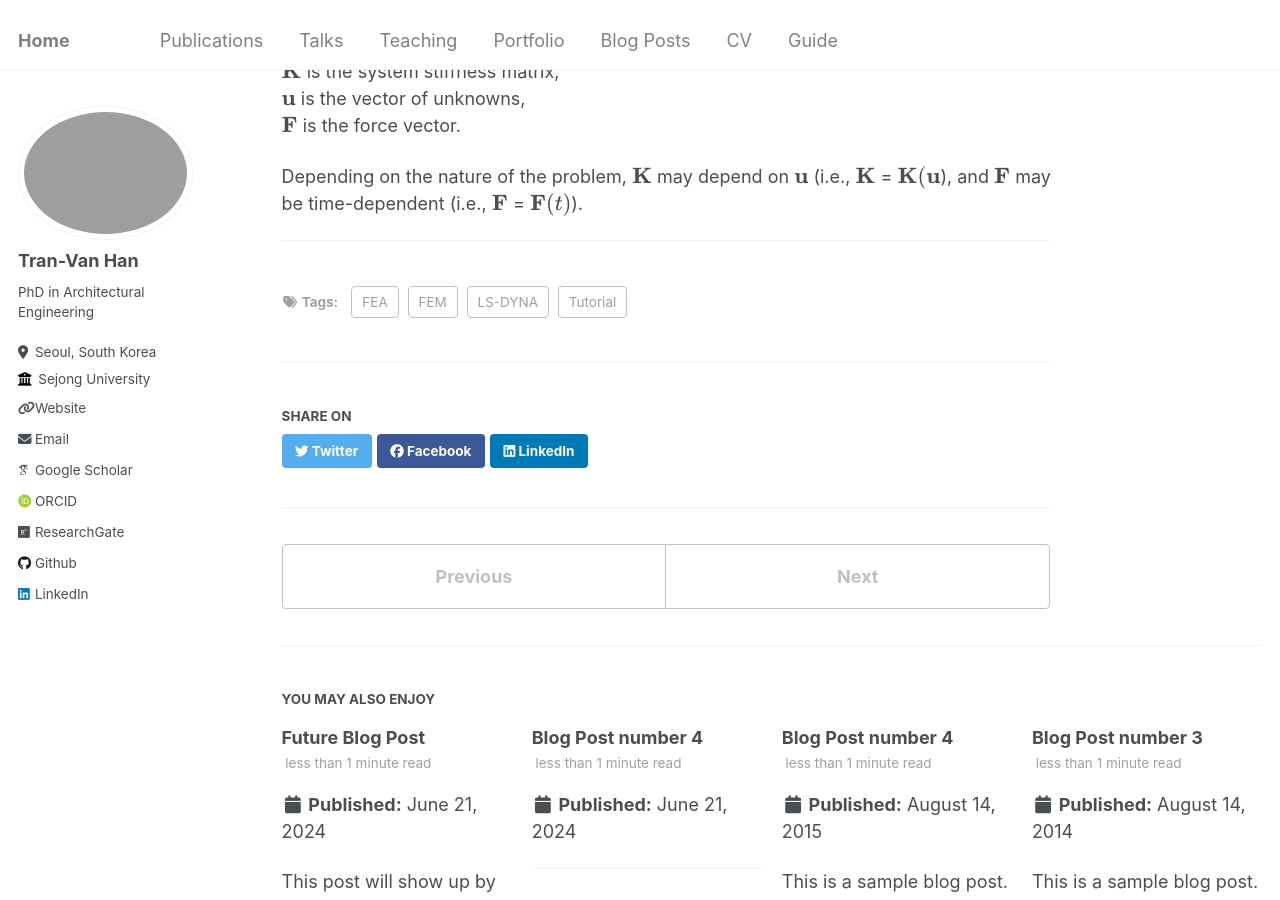
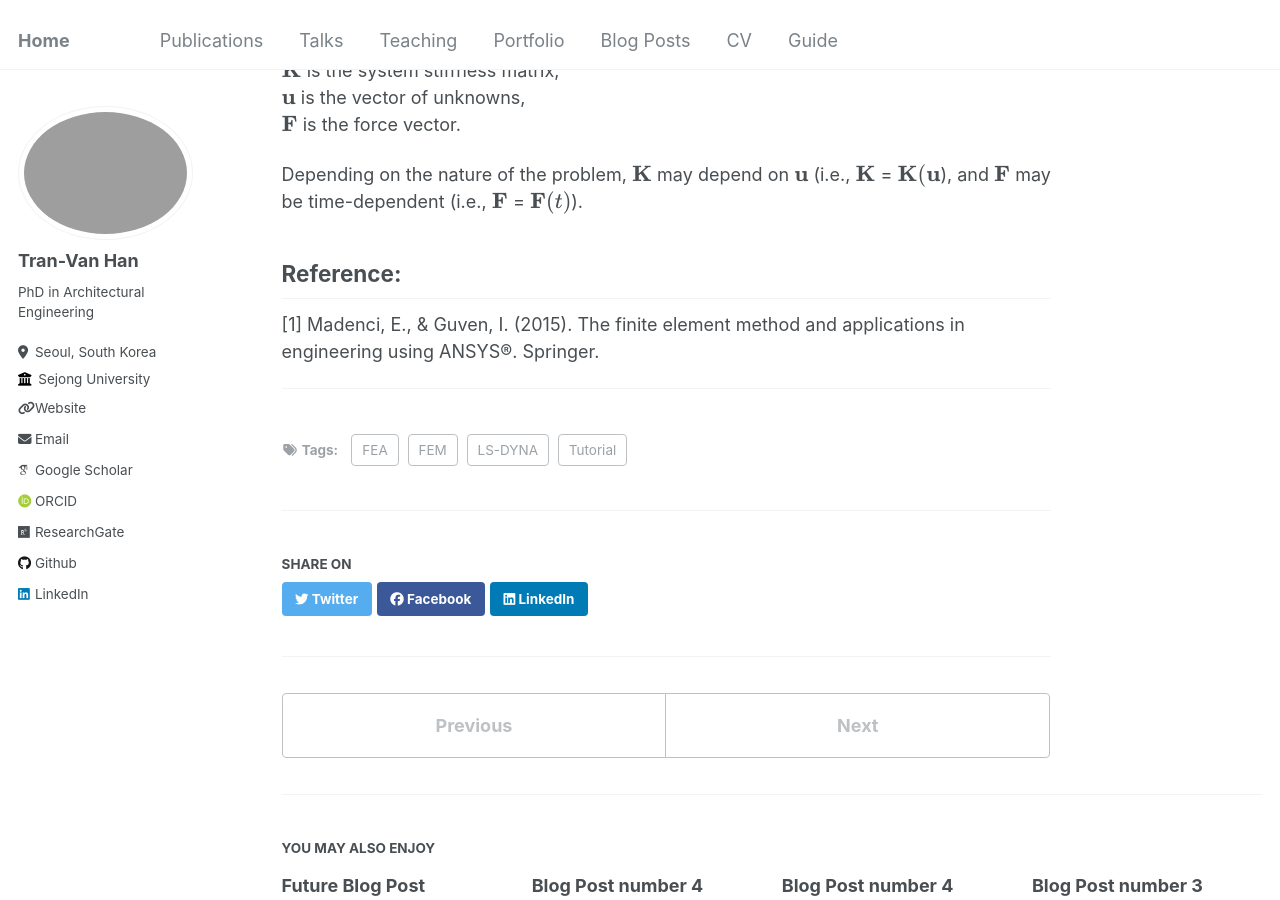
Before and after one commit to tranhan1405/tranhan1405.github.io, a Jekyll site: the page built from _posts/2024-06-21-blog-post-1.md, in a window 1280 px wide and 900 px high, scrolled down 1658 px. Built offline with Jekyll 4.4.1, drawn with Linux system fonts in a browser that asks for light colours; some web fonts are replaced; some of the changed text lies outside the part shown.

Commit message:
Update 2024-06-21-blog-post-1.md

```diff
--- a/_posts/2024-06-21-blog-post-1.md
+++ b/_posts/2024-06-21-blog-post-1.md
@@ -9,8 +9,7 @@
   - Tutorial
 ---
 
-Concept of Finite Element Analysis (FEA)
-===
+##Concept of Finite Element Analysis (FEA)
 
 1. **Definition and Purpose**:
    - Finite Element Analysis (FEA) is a computational technique introduced by Turner et al. in 1956. It is used for finding approximate solutions to a variety of real-world engineering problems that involve complex domains and boundary conditions. FEA is crucial in modeling physical phenomena in various engineering disciplines, such as solids, liquids, and gases.
@@ -57,6 +56,8 @@
 Depending on the nature of the problem, $$\mathbf{K}$$ may depend on $$\mathbf{u}$$ (i.e., $$\mathbf{K}$$ = $$\mathbf{K}(\mathbf{u}$$), and $$\mathbf{F}$$ may be time-dependent (i.e., $$\mathbf{F}$$ = $$\mathbf{F}(t)$$).
 
 
+## Reference:
+[1] Madenci, E., & Guven, I. (2015). The finite element method and applications in engineering using ANSYS®. Springer.
 
 
 ------
```
